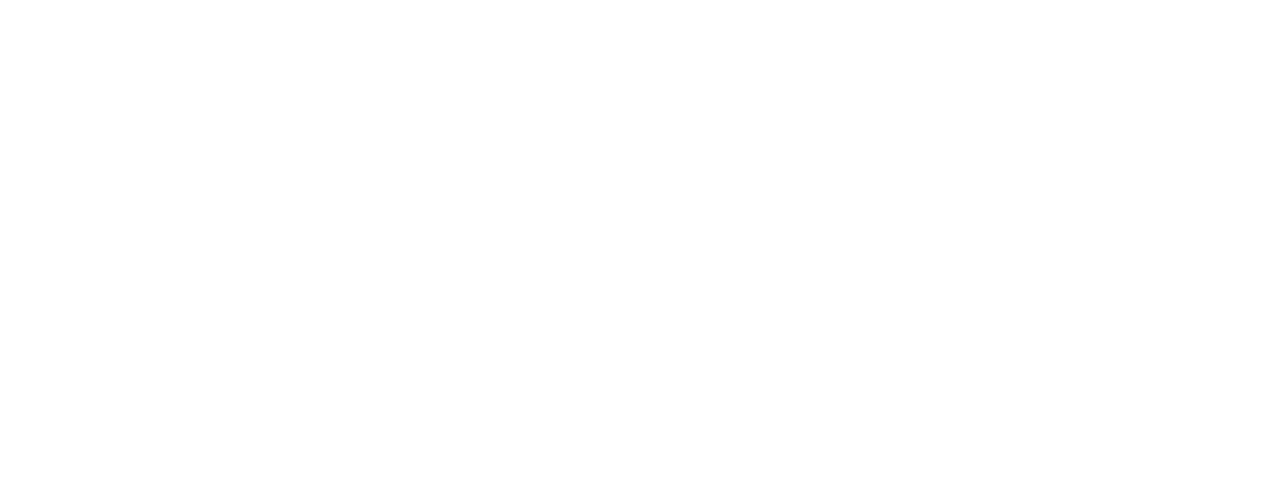
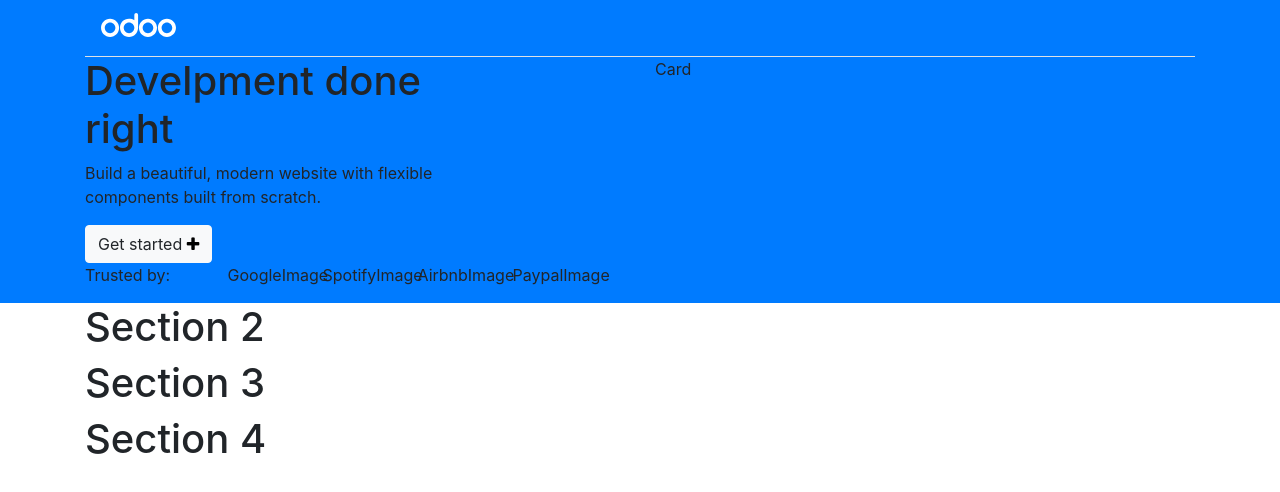
Before and after one commit to ZavalaGT/odoo_test, a plain HTML site: page index.html in a window 1280 px wide. Drawn offline with nearby package versions, Linux system fonts and the light colour scheme.

Commit message:
feat(header, section1): add header, add sections

```diff
--- a/index.html
+++ b/index.html
@@ -32,5 +32,70 @@
 
     <title>Prueba | Gustavo Zavala</title>
   </head>
-  <body></body>
+  <body>
+    <header class="bg-primary">
+      <div class="container-lg">
+        <nav class="navbar navbar-dark bg-primary">
+          <a class="navbar-brand" href="#">
+            <img
+              src="/assets/odoo-white.svg"
+              width="75px"
+              height="auto"
+              class="d-inline-block align-top"
+              alt="odpo-logo"
+            />
+          </a>
+        </nav>
+      </div>
+    </header>
+    <main>
+      <section class="bg-primary">
+        <div class="container-lg">
+          <div class="border-top"></div>
+          <div class="row gx-10 gy-5">
+            <div class="col-sm-12 col-md-6">
+              <div class="row">
+                <div class="col-sm-12 col-md-8">
+                  <div class="w-100">
+                    <h1>Develpment done right</h1>
+                    <p>
+                      Build a beautiful, modern website with flexible components
+                      built from scratch.
+                    </p>
+                    <button type="button" class="btn btn-light">
+                      Get started
+                      <i class="fa fa-plus fa-sm" style="color: #000000"></i>
+                    </button>
+                  </div>
+                </div>
+              </div>
+              <div class="row">
+                <Grid class="col col-sm-2 col-md-3"> <p>Trusted by:</p></Grid>
+                <Grid class="col col-sm col-md-2"> GoogleImage </Grid>
+                <Grid class="col col-sm col-md-2"> SpotifyImage </Grid>
+                <Grid class="col col-sm col-md-2"> AirbnbImage </Grid>
+                <Grid class="col col-sm col-md-2"> PaypalImage </Grid>
+              </div>
+            </div>
+            <div class="col-sm-12 col-md-6">Card</div>
+          </div>
+        </div>
+      </section>
+      <section>
+        <div class="container-lg">
+          <h1>Section 2</h1>
+        </div>
+      </section>
+      <section>
+        <div class="container-lg">
+          <h1>Section 3</h1>
+        </div>
+      </section>
+      <section>
+        <div class="container-lg">
+          <h1>Section 4</h1>
+        </div>
+      </section>
+    </main>
+  </body>
 </html>
```
